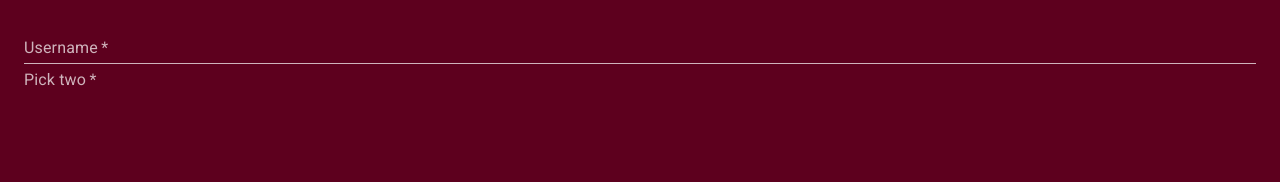
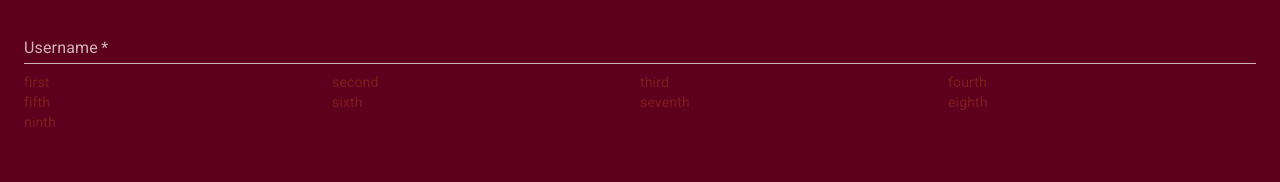
Before and after one commit to IgnisDa/hackathons, a Next.js app in the folder client/: page /connect in a window 1280 px wide. Shown: the top 182 px of the page. Built offline with nearby package versions, Linux system fonts and the light colour scheme.

Commit message:
feat(connect.js): handle interest selection

```diff
--- a/client/pages/connect.js
+++ b/client/pages/connect.js
@@ -1,42 +1,49 @@
 import React from "react";
-import clsx from "clsx";
 import Layout from "../src/components/Layout";
 import TextField from "@material-ui/core/TextField";
 import Container from "@material-ui/core/Container";
-import Grid from "@material-ui/core/Grid";
-import Paper from '@material-ui/core/Paper'
-import FormControl from '@material-ui/core/FormControl'
-import FormGroup from '@material-ui/core/FormGroup'
-import Checkbox from '@material-ui/core/Checkbox'
-import FormLabel from '@material-ui/core/FormLabel'
-import FormControlLabel from '@material-ui/core/FormControlLabel'
-
 
 export default class ConnectView extends React.Component {
-    constructor(props){
+  constructor(props) {
     super(props);
     this.state = {
       username: "",
       interests: [],
+      allInterests: [
+        "first",
+        "second",
+        "third",
+        "fourth",
+        "fifth",
+        "sixth",
+        "seventh",
+        "eighth",
+        "ninth",
+      ],
+    };
+  }
 
+  handleInputChange = (event) => {
+    this.setState({
+      username: event.target.value,
+    });
+  };
+  handleSelect(index) {
+    const interest = this.state.allInterests[index];
+    if (!this.state.interests.includes(interest)) {
+      this.setState((state) => ({
+        interests: [...state.interests, interest],
+      }));
+    } else {
+      let arr = this.state.interests;
+      arr = arr.filter((item) => item !== interest);
+      this.setState(() => ({
+        interests: arr,
+      }));
     }
   }
 
-    handleInputChange = (event) =>{
-      this.setState({
-        username: event.target.value
-      })
-    }
-    handleSelect = (e) => {
-      if (!this.state.interests.includes(e.target.dataset.value)){
-        this.setState(state => ({
-          interests: [...state.interests, e.target.dataset.value],
-        }))
-      }
-    }
-
-    render(){
-      var allInterests = ["1", "2", "3"]
+  render() {
     return (
       <React.Fragment>
         <Layout short>
@@ -57,19 +64,23 @@ export default class ConnectView extends React.Component {
                 autoComplete="off"
               />
             </form>
-            <FormControl required component="fieldset" >
-              <FormLabel component="legend">Pick two</FormLabel>
-              <FormGroup>
-                {allInterests.map((i) => {
-                  <FormControlLabel
-                    control={<Checkbox checked={this.state.interests.includes(i)} key={i} onChange={this.handleSelect} data-value={i} name="gilad" />}
-                    label="Gilad Gray"
-                  />
-                })}
-
-              </FormGroup>
-
-            </FormControl>
+            <div className="grid grid-cols-2 sm:grid-cols-3 md:grid-cols-4">
+              {this.state.allInterests.map((element, index) => (
+                <div
+                  data-attribute={`${element}`}
+                  key={index}
+                  id={`choice-${index}`}
+                  onClick={() => this.handleSelect(index)}
+                  className={
+                    this.state.interests.includes(element)
+                      ? "text-green-300"
+                      : "text-red-900"
+                  }
+                >
+                  {element}
+                </div>
+              ))}
+            </div>
           </Container>
         </Layout>
       </React.Fragment>
```
Lines whose indentation alone changed are shown as unchanged.
